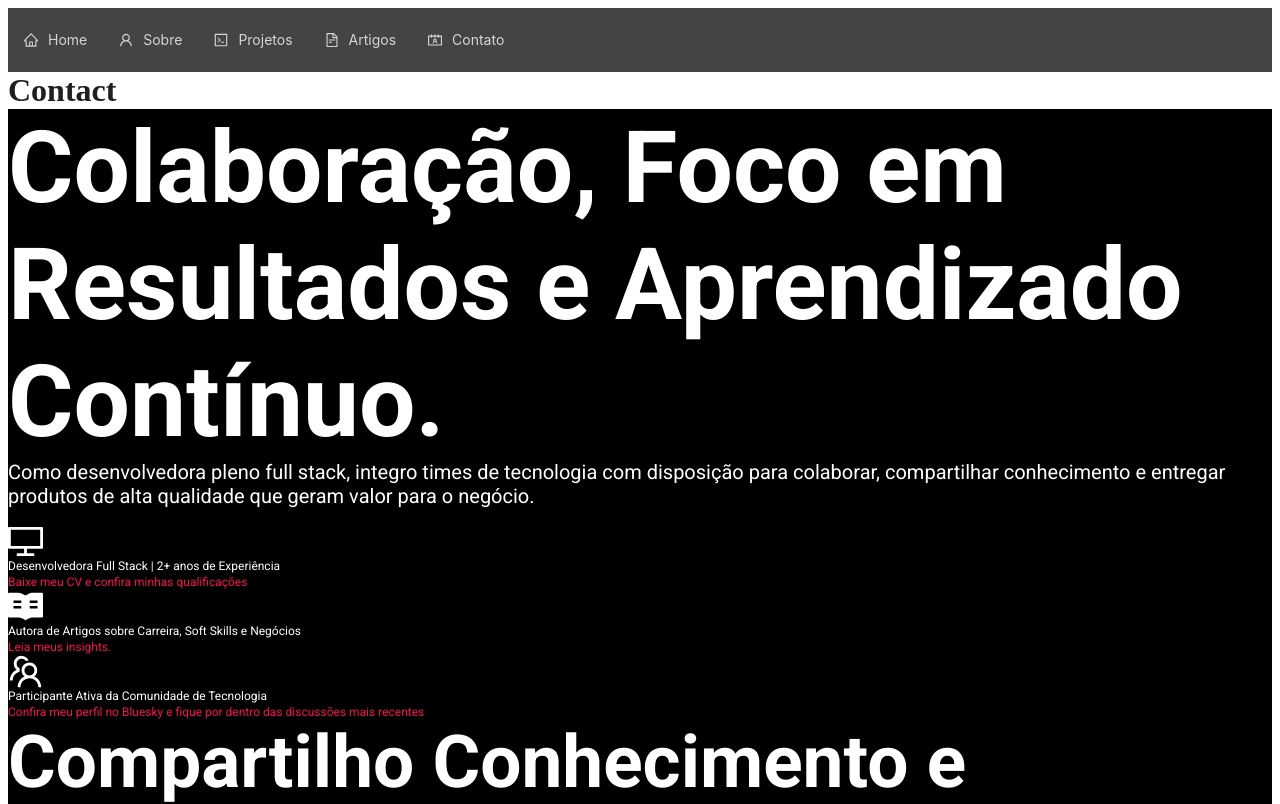
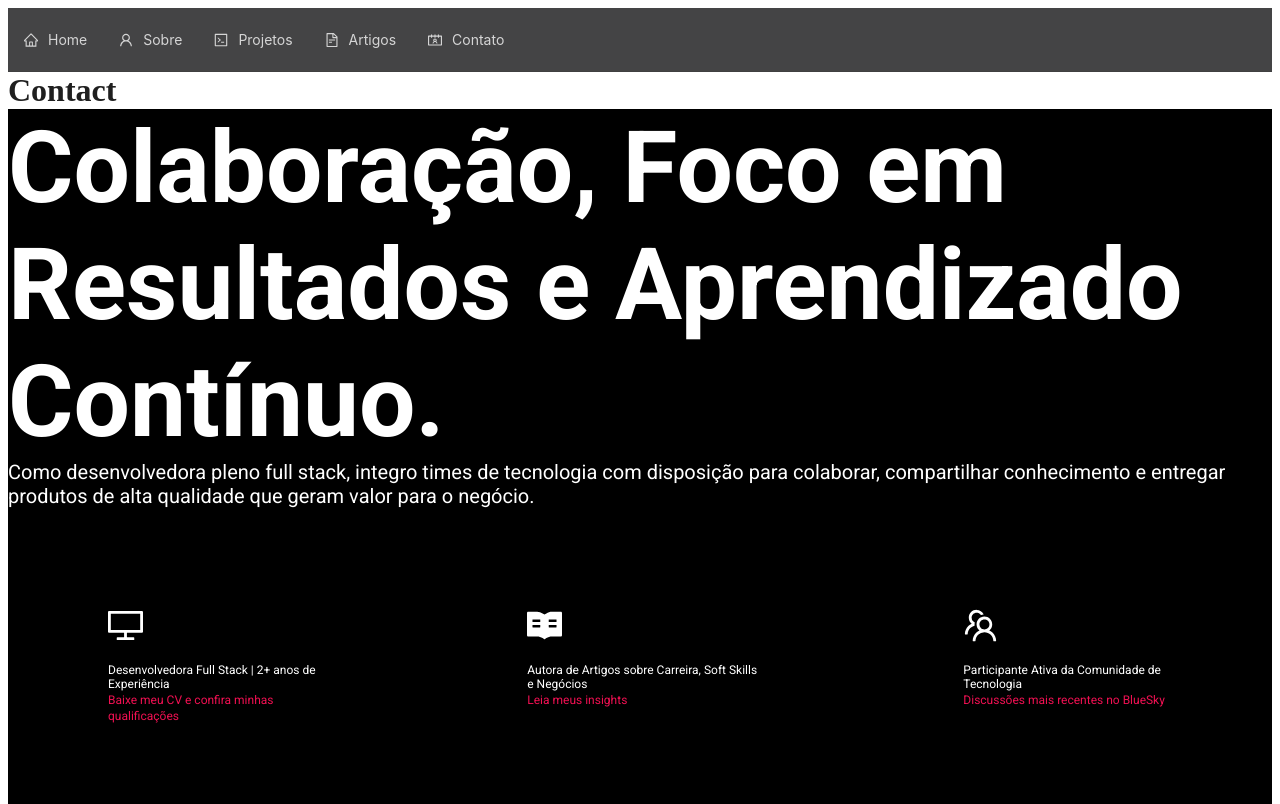
Before and after one commit to Kecbm/portfolio-v4, a React (Create React App) app: page /contact in a window 1280 px wide. Shown: the top 804 px of the page. Built offline with nearby package versions, Linux system fonts and the light colour scheme.

Commit message:
:construction: style in the footer

```diff
--- a/src/components/Footer.tsx
+++ b/src/components/Footer.tsx
@@ -6,42 +6,44 @@ const Footer: React.FC = () => {
 
   return (
     <StyledFooter>
+      <section id='section-one-ft'>
         <h1 id='title-ft-one'>Colaboração, Foco em Resultados e Aprendizado Contínuo.</h1>
         <p id='sub-title-ft-one'>Como desenvolvedora pleno full stack, integro times de tecnologia com disposição para colaborar, compartilhar conhecimento e entregar produtos de alta qualidade que geram valor para o negócio.</p>
+      </section>
 
-      <br />
-
+      <section id='section-two-ft'>
+        <div className='assignments-ft'>
           <DesktopOutlined className='icon-ft' />
           <p className='text-ft'>Desenvolvedora Full Stack | 2+ anos de Experiência</p>
           <a href='#' target='_blank' rel='noreferrer' className='link-ft'>Baixe meu CV e confira minhas qualificações</a>
+        </div>
 
-      <br />
-
+        <div className='assignments-ft'>
           <ReadFilled className='icon-ft' />
           <p className='text-ft'>Autora de Artigos sobre Carreira, Soft Skills e Negócios</p>
-      <a href='#' target='_blank' rel='noreferrer' className='link-ft'>Leia meus insights.</a>
+          <a href='#' target='_blank' rel='noreferrer' className='link-ft'>Leia meus insights</a>
+        </div>
 
-      <br />
-
+        <div className='assignments-ft'>
           <TeamOutlined className='icon-ft' />
           <p className='text-ft'>Participante Ativa da Comunidade de Tecnologia</p>
-      <a href='#' target='_blank' rel='noreferrer' className='link-ft'>Confira meu perfil no Bluesky e fique por dentro das discussões mais recentes</a>
+          <a href='#' target='_blank' rel='noreferrer' className='link-ft'>Discussões mais recentes no BlueSky</a>
+        </div>
+      </section>
 
-      <br />
-
+      <section id='section-three-ft'>
         <h2 id='title-ft-two'>Compartilho Conhecimento e Construo o Futuro.</h2>
 
-      <br />
-
         <p id='network-ft'>Conecte-se comigo e faça parte dessa jornada:</p>
+        <div>
           <LinkedinFilled className='newtwork-icon-ft' />
           <GithubFilled className='newtwork-icon-ft' />
           {/* Bluesky */}
           <InstagramFilled className='newtwork-icon-ft' />
-
-      <br />
+        </div>
 
         <p id='Copyright'>Desenvolvido com <HeartFilled /> por <a href="https://github.com/kecbm">Klecianny Melo</a></p>
+      </section>
     </StyledFooter>
   );
 };
--- a/src/components/StyledFooter.ts
+++ b/src/components/StyledFooter.ts
@@ -7,9 +7,15 @@ const StyledFooter = styled(AntFooter)`
   max-width: 100%;
   background-color: #000000;
   color: #FFFFFF;
-  max-height: fit-content;
+  height: fit-content;
   padding: 100px 400px 100px 400px;
   font-family: 'Roboto';
+  display: flex;
+  flex-direction: column;
+
+  #section-one-ft {
+    justify-content: flex-start;
+  }
 
   #title-ft-one {
     font-size: 100px;
@@ -19,8 +25,18 @@ const StyledFooter = styled(AntFooter)`
     font-size: 20px;
   }
 
+  #section-two-ft {
+    display: flex;
+    flex-direction: row;
+  }
+
+  .assignments-ft {
+    padding: 100px;
+  }
+
   .icon-ft {
     font-size: 35px;
+    margin-bottom: 20px;
   }
 
   .text-ft {
@@ -30,6 +46,13 @@ const StyledFooter = styled(AntFooter)`
   .link-ft {
     font-size: 12px;
     color: #F11052;
+  }
+
+  #section-three-ft {
+    display: flex;
+    flex-direction: column;
+    align-items: center;
+    justify-content: space-between;
   }
 
   #title-ft-two {
```
Lines whose indentation alone changed are shown as unchanged.
